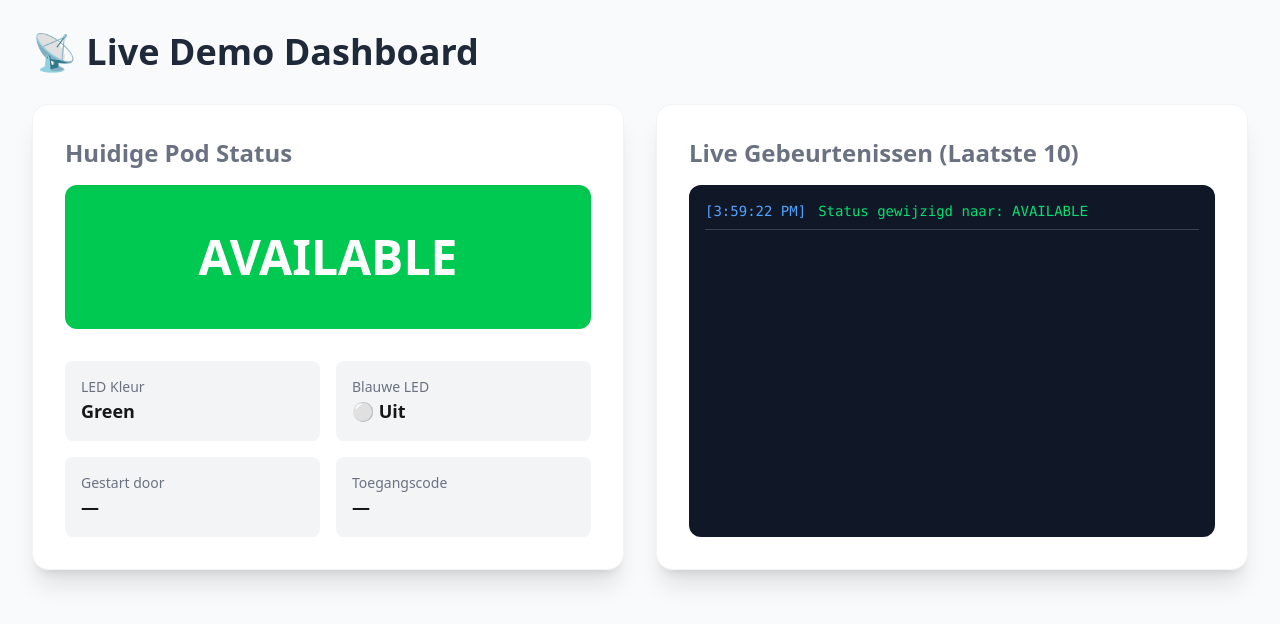
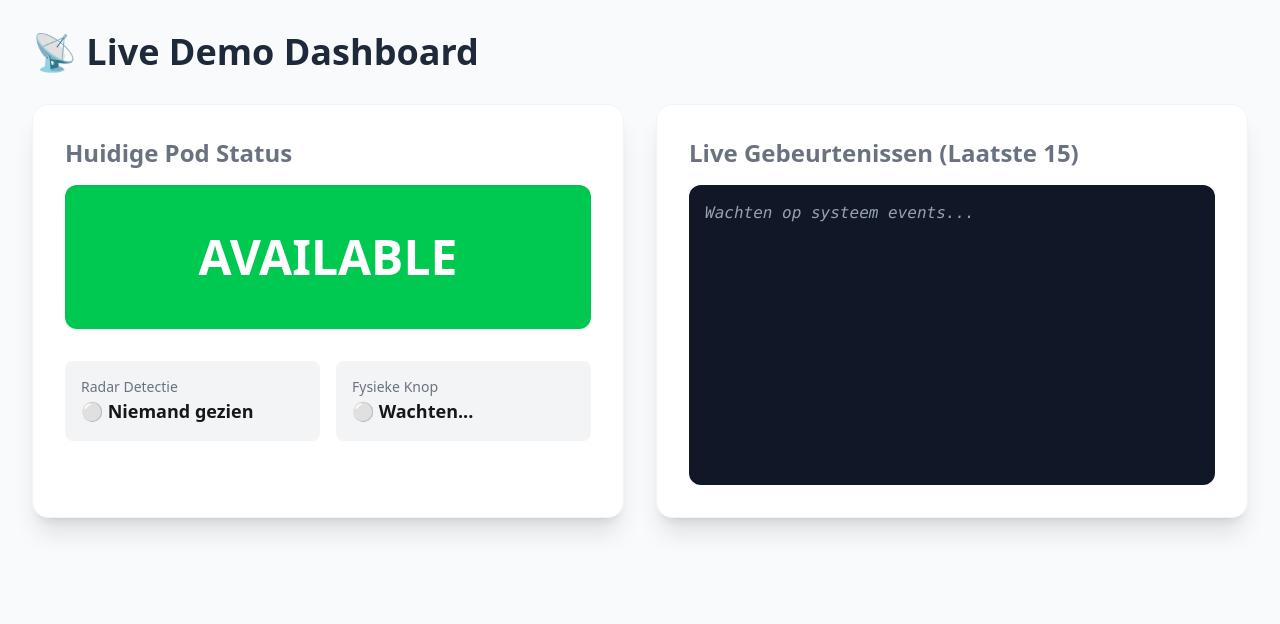
Before and after one commit to snepvangerstwan-oss/POD, a Next.js app: page /dashboard in a window 1280 px wide. Shown: the top 624 px of the page. Built offline with nearby package versions, Linux system fonts and the light colour scheme.

Commit message:
Refactor PodData type and improve event logging

```diff
--- a/app/dashboard/page.tsx
+++ b/app/dashboard/page.tsx
@@ -1,47 +1,48 @@
-"use client";
+'use client';
 
-import { useState, useEffect } from "react";
-
-type PodData = {
-  id: string;
-  name: string;
-  status: string;
-  ledLights: string;
-  accessCode: string | null;
-  ReservationExpiry: string | null;
-  SessionEnd: string | null;
-  LeavingPodEnd: string | null;
-  GracePeriod: string | null;
-  minutesRemaining: number;
-  blueLedOn: boolean;
-  sessionStartedBy: "button" | "presence" | "app" | null;
-};
+import { useState, useEffect } from 'react';
 
 export default function DemoDashboard() {
-  const [pod, setPod] = useState<PodData | null>(null);
-  const [eventLogs, setEventLogs] = useState<{ time: string; message: string }[]>([]);
+  const [pod, setPod] = useState<any>(null);
+  const [eventLogs, setEventLogs] = useState<{time: string, message: string}[]>([]);
 
   useEffect(() => {
     const fetchPodData = async () => {
       try {
-        const res = await fetch("/api/hardware", {
-          cache: "no-store",
-        });
+        const res = await fetch('/api/hardware');
+        if (!res.ok) return;
+        const data = await res.json();
 
-        if (!res.ok) return;
+        setPod((prevPod: any) => {
+          // If this is the initial load, just set the data without logging
+          if (!prevPod) return data;
 
-        const data: PodData = await res.json();
+          let newLogs: {time: string, message: string}[] = [];
+          const timeStr = new Date().toLocaleTimeString();
 
-        setPod((prevPod) => {
-          // Check of de status is veranderd ten opzichte van de vorige seconde
-          if (!prevPod || prevPod.status !== data.status) {
-            const timeStr = new Date().toLocaleTimeString();
-            const logMessage = `Status gewijzigd naar: ${data.status.toUpperCase()}`;
+          // 1. Check if the main Pod status changed
+          if (prevPod.status !== data.status) {
+            newLogs.push({ time: timeStr, message: `Status gewijzigd naar: ${data.status.toUpperCase()}` });
+          }
 
-            // Voeg de nieuwe actie toe aan de bovenkant van het logboek
-            setEventLogs((prevLogs) =>
-              [{ time: timeStr, message: logMessage }, ...prevLogs].slice(0, 10)
-            );
+          // 2. Check if the Radar (Presence) state changed
+          if (prevPod.PresenceDetected !== data.PresenceDetected) {
+            if (data.PresenceDetected) {
+              newLogs.push({ time: timeStr, message: `Radar: Persoon gedetecteerd! 🟢` });
+            } else {
+              newLogs.push({ time: timeStr, message: `Radar: Niemand meer in beeld ⚪` });
+            }
+          }
+
+          // 3. Check if the physical button was pressed
+          if (prevPod.ButtonPressed !== data.ButtonPressed && data.ButtonPressed) {
+            newLogs.push({ time: timeStr, message: `Knop: Fysieke knop ingedrukt! 🔘` });
+          }
+
+          // If any changes occurred, append them to the top of our log list
+          if (newLogs.length > 0) {
+            // Add new logs to the top, and keep the latest 15 entries
+            setEventLogs((prevLogs: any) => [...newLogs, ...prevLogs].slice(0, 15));
           }
 
           return data;
@@ -51,85 +52,49 @@ export default function DemoDashboard() {
       }
     };
 
-    // Haal direct op bij laden...
     fetchPodData();
-
-    // ...en herhaal dit daarna elke 1 seconde!
     const interval = setInterval(fetchPodData, 1000);
-
     return () => clearInterval(interval);
   }, []);
 
-  if (!pod)
-    return (
-      <div className="p-10 text-xl font-bold">
-        Verbinden met Vercel Server...
-      </div>
-    );
+  if (!pod) return <div className="p-10 text-xl font-bold">Verbinden met Server...</div>;
 
-  // Bepaal de kleur voor het dashboard op basis van de status
+  // Determine dashboard background color based on status
   let bgColor = "bg-green-500";
   if (pod.status === "Reserved" || pod.status === "Leaving") bgColor = "bg-yellow-400";
   if (pod.status === "Occupied") bgColor = "bg-red-500";
 
   return (
     <div className="min-h-screen bg-gray-50 p-8 font-sans">
-      <h1 className="text-4xl font-extrabold mb-8 text-gray-800">
-        📡 Live Demo Dashboard
-      </h1>
+      <h1 className="text-4xl font-extrabold mb-8 text-gray-800">📡 Live Demo Dashboard</h1>
 
       <div className="grid grid-cols-1 lg:grid-cols-2 gap-8">
 
-        {/* LINKER PANEEL: Huidige Status */}
+        {/* LEFT PANEL: Current Status */}
         <div className="bg-white rounded-2xl shadow-xl p-8 border border-gray-100">
-          <h2 className="text-2xl font-bold text-gray-500 mb-4">
-            Huidige Pod Status
-          </h2>
-
-          <div
-            className={`${bgColor} text-white text-5xl font-black py-12 px-6 rounded-xl text-center shadow-inner transition-colors duration-500`}
-          >
+          <h2 className="text-2xl font-bold text-gray-500 mb-4">Huidige Pod Status</h2>
+          <div className={`${bgColor} text-white text-5xl font-black py-12 px-6 rounded-xl text-center shadow-inner transition-colors duration-500`}>
             {pod.status.toUpperCase()}
           </div>
 
           <div className="mt-8 grid grid-cols-2 gap-4 text-lg">
             <div className="bg-gray-100 p-4 rounded-lg">
-              <span className="block text-sm text-gray-500">LED Kleur</span>
-              <span className="font-bold">{pod.ledLights}</span>
+              <span className="block text-sm text-gray-500">Radar Detectie</span>
+              <span className="font-bold">{pod.PresenceDetected ? "🟢 Actief" : "⚪ Niemand gezien"}</span>
             </div>
-
             <div className="bg-gray-100 p-4 rounded-lg">
-              <span className="block text-sm text-gray-500">Blauwe LED</span>
-              <span className="font-bold">
-                {pod.blueLedOn ? "🔵 Aan" : "⚪ Uit"}
-              </span>
-            </div>
-
-            <div className="bg-gray-100 p-4 rounded-lg">
-              <span className="block text-sm text-gray-500">Gestart door</span>
-              <span className="font-bold">
-                {pod.sessionStartedBy ?? "—"}
-              </span>
-            </div>
-
-            <div className="bg-gray-100 p-4 rounded-lg">
-              <span className="block text-sm text-gray-500">Toegangscode</span>
-              <span className="font-bold">{pod.accessCode ?? "—"}</span>
+              <span className="block text-sm text-gray-500">Fysieke Knop</span>
+              <span className="font-bold">{pod.ButtonPressed ? "🔘 Ingedrukt!" : "⚪ Wachten..."}</span>
             </div>
           </div>
         </div>
 
-        {/* RECHTER PANEEL: Live Event Logboek */}
+        {/* RIGHT PANEL: Live Event Log */}
         <div className="bg-white rounded-2xl shadow-xl p-8 border border-gray-100 flex flex-col">
-          <h2 className="text-2xl font-bold text-gray-500 mb-4">
-            Live Gebeurtenissen (Laatste 10)
-          </h2>
-
-          <div className="flex-1 bg-gray-900 rounded-xl p-4 overflow-hidden">
+          <h2 className="text-2xl font-bold text-gray-500 mb-4">Live Gebeurtenissen (Laatste 15)</h2>
+          <div className="flex-1 bg-gray-900 rounded-xl p-4 overflow-hidden min-h-[300px]">
             {eventLogs.length === 0 ? (
-              <p className="text-gray-400 italic font-mono">
-                Wachten op systeem events...
-              </p>
+              <p className="text-gray-400 italic font-mono">Wachten op systeem events...</p>
             ) : (
               <ul className="space-y-3 font-mono text-sm">
                 {eventLogs.map((log, index) => (
```
